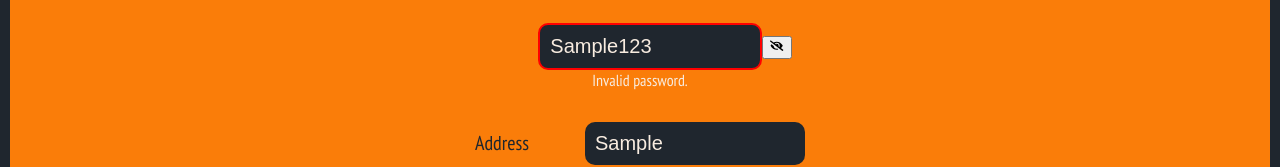
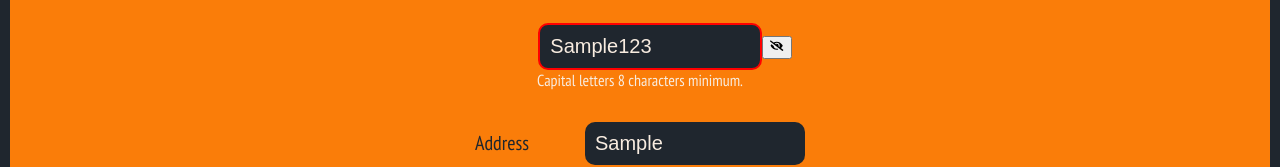
Before and after one commit to sammkrt/quickbitefe, a React (Create React App) app: page /register in a window 1280 px wide. Both pictures are taken after typing "Sample", "Sample", "name@example.com", "Sample123", "Sample", "Sample" into the empty fields and a click on the button "Show password". Shown: the part 818-985 px from the top of the page. Built offline with nearby package versions, Linux system fonts and the light colour scheme; no server answers.

Commit message:
password toggle

```diff
--- a/src/pages/RegisterPage/RegisterPage.tsx
+++ b/src/pages/RegisterPage/RegisterPage.tsx
@@ -127,7 +127,7 @@ function RegisterPage() {
   </button>
 </div>
 {passwordError && (
-  <div className="register-error">Invalid password.</div>
+  <div className="register-error">Capital letters 8 characters minimum.</div>
 )}
 
 
```
